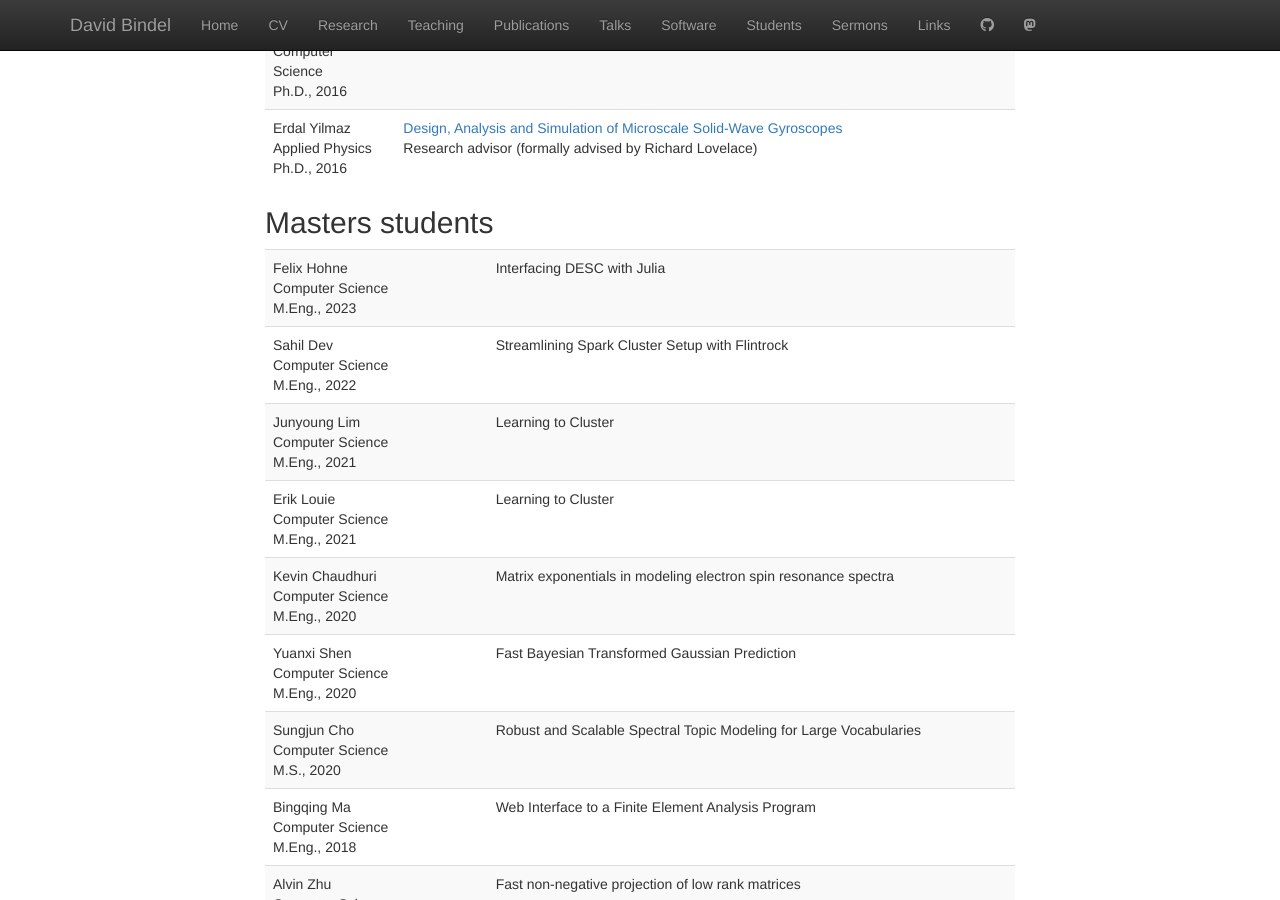
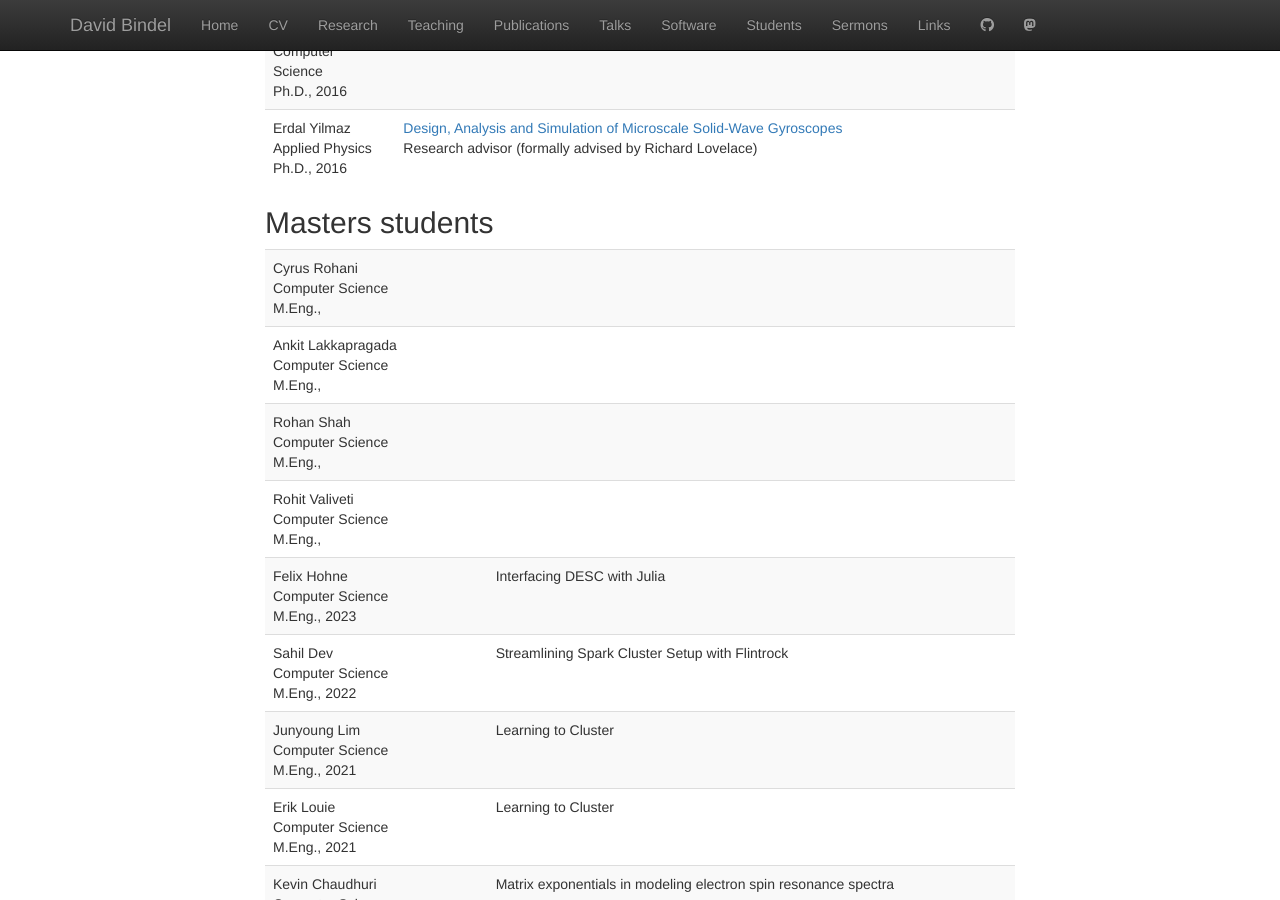
Before and after one commit to dbindel/cornell_web, a Jekyll site: the page built from students.html, in a window 1280 px wide and 900 px high, scrolled down 1327 px. Built offline with Jekyll 4.4.1, drawn with Linux system fonts in a browser that asks for light colours; nearby versions of some CDN libraries; some of the changed text lies outside the part shown.

Commit message:
Update students.

```diff
--- a/_data/students.yml
+++ b/_data/students.yml
@@ -164,12 +164,48 @@ phd:
 masters:
   -
     degree: meng
+    first: Cyrus
+    last: Rohani
+    field: Computer Science
+    current: true
+    project:
+      title: Federated Health Data Training Platform
+      when: 2024
+  -
+    degree: meng
+    first: Ankit
+    last: Lakkapragada
+    field: Computer Science
+    current: true
+    project:
+      title: Federated Health Data Training Platform
+      when: 2024
+  -
+    degree: meng
+    first: Rohan
+    last: Shah
+    field: Computer Science
+    current: true
+    project:
+      title: Federated Health Data Training Platform
+      when: 2024
+  -
+    degree: meng
+    first: Rohit
+    last: Valiveti
+    field: Computer Science
+    current: true
+    project:
+      title: Federated Health Data Training Platform
+      when: 2024
+  -
+    degree: meng
     first: Felix
     last: Hohne
     field: Computer Science
     where: cornell
     grad: 2023
-    current: true
+    current: false
     proj:
       title: Interfacing DESC with Julia
       when: 2023
@@ -871,6 +907,11 @@ committees:
     field: Computer Science
   -
     degree: phd
+    last: Mousavi
+    first: Mohammad
+    field: Mechanical Engineering
+  -
+    degree: phd
     last: Nwankwo
     first: Darian
     field: Computer Science
```
